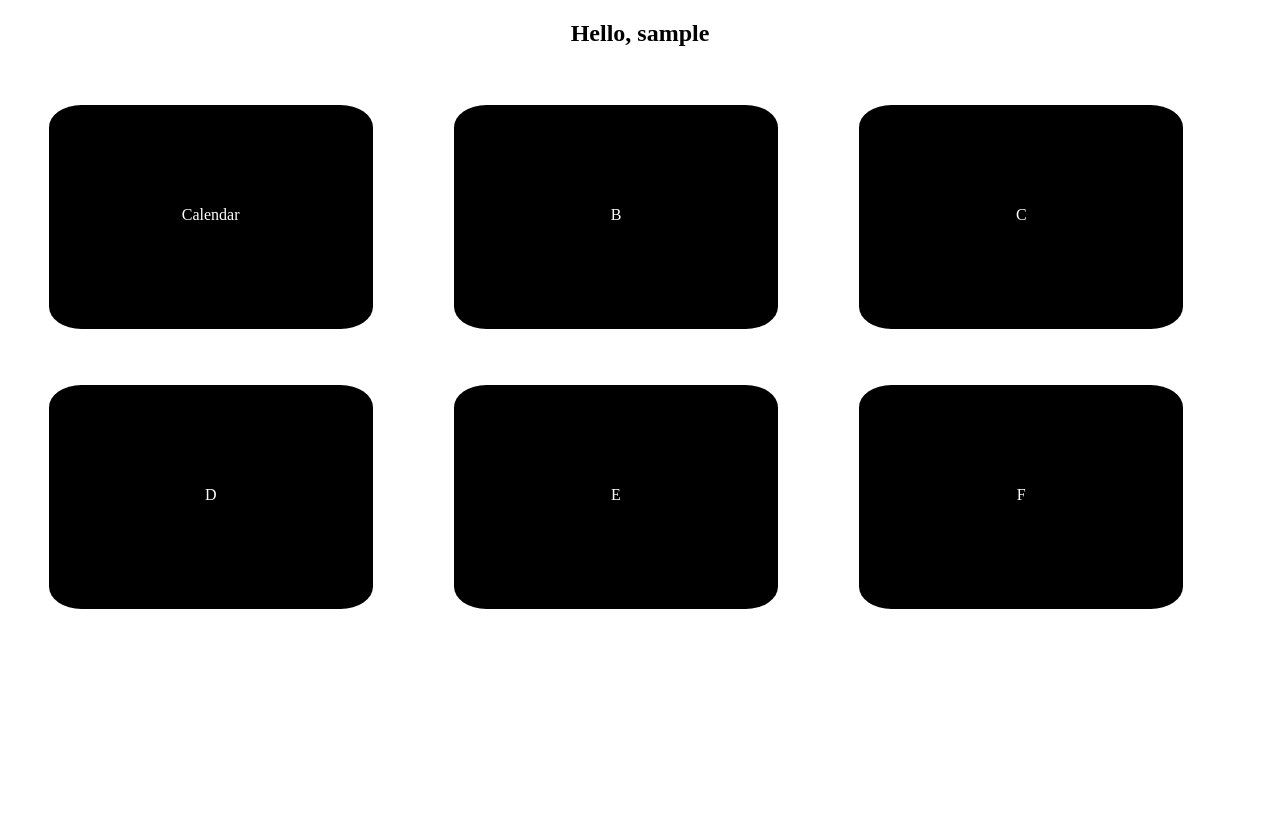
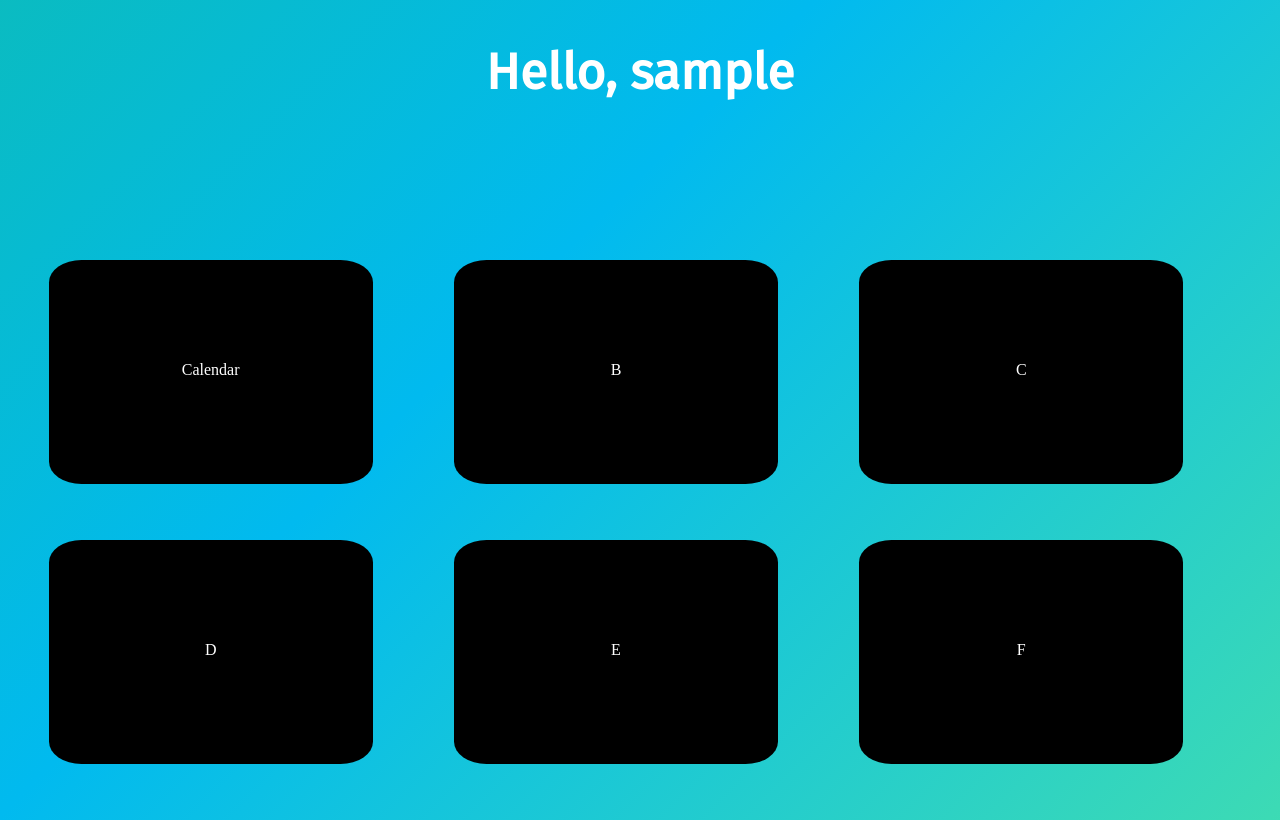
Before and after one commit to lrudolph333/calendarProject, a Python web app: template templates/dashboard.html in a window 1280 px wide. Before the commit the page ends 609 px from the top, so only its background shows below. Run offline with Jinja, Linux system fonts and the light colour scheme; the template is opened without the code that fills it: most values are stand-ins (such as "Sample title", 1, 10 or a date in 2020).

Commit message:
dashboard work

```diff
--- a/stylesheet/dashboard.css
+++ b/stylesheet/dashboard.css
@@ -1,3 +1,55 @@
+h2 {
+  text-align: center;
+  font-size: 50px;
+  font-family: 'Fira Sans', sans-serif;
+}
+
+body {
+	width: 100wh;
+	height: 90vh;
+	color: #fff;
+	background: linear-gradient(-45deg, #80FF72, #01BAEF, #20BF55, #7EE8FA);
+	background-size: 400% 400%;
+	-webkit-animation: Gradient 5s ease infinite;
+	-moz-animation: Gradient 5s ease infinite;
+	animation: Gradient 5s ease infinite;
+}
+
+@-webkit-keyframes Gradient {
+	0% {
+		background-position: 0% 50%
+	}
+	50% {
+		background-position: 100% 50%
+	}
+	100% {
+		background-position: 0% 50%
+	}
+}
+
+@-moz-keyframes Gradient {
+	0% {
+		background-position: 0% 50%
+	}
+	50% {
+		background-position: 100% 50%
+	}
+	100% {
+		background-position: 0% 50%
+	}
+}
+
+@keyframes Gradient {
+	0% {
+		background-position: 0% 50%
+	}
+	50% {
+		background-position: 100% 50%
+	}
+	100% {
+		background-position: 0% 50%
+	}
+}
 .toptext {
   width: 50%;
   height: 25%;
--- a/stylesheet/login.css
+++ b/stylesheet/login.css
@@ -2,7 +2,7 @@ body {
 	width: 100wh;
 	height: 90vh;
 	color: #fff;
-	background: linear-gradient(-45deg, #fbffc9, #baf4f5, #e0cffa, #f7e4f6);
+	background: linear-gradient(-45deg, #7b96ed, #F39FDC, #9AB5E1, #3EADCF);
 	background-size: 400% 400%;
 	-webkit-animation: Gradient 5s ease infinite;
 	-moz-animation: Gradient 5s ease infinite;
--- a/templates/dashboard.html
+++ b/templates/dashboard.html
@@ -3,6 +3,7 @@
   <head>
     <title>Dashboard - To Do</title>
     <link rel="stylesheet" type="text/css" href="../stylesheet/dashboard.css">
+    <link href="https://fonts.googleapis.com/css?family=Fira+Sans|Rubik&display=swap" rel="stylesheet">
   </head>
   <body>
     <div class="toptext">
```
